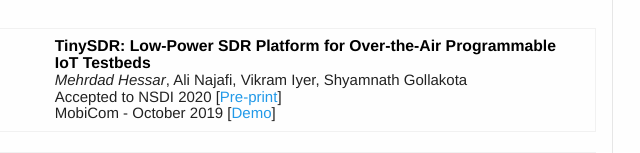
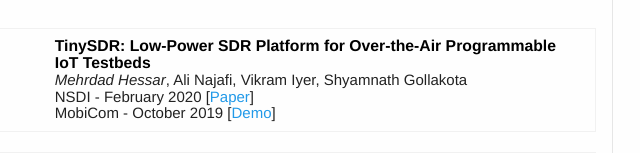
Before and after one commit to mehrdadhe/mehrdadhe.github.io, a plain HTML site: page index.html in a window 1280 px wide. Shown: the part 647-800 px from the top of the page, 277-917 px from the left. Drawn offline with Linux system fonts and the light colour scheme; no server answers; a script that the page names is missing.

Commit message:
tinysdr paper added

```diff
--- a/index.html
+++ b/index.html
@@ -189,8 +189,8 @@
                           <div class="large-12 columns">
                             <a target="_new" href="https://arxiv.org/pdf/1907.02063.pdf" class="papertitle">TinySDR: Low-Power SDR Platform for Over-the-Air Programmable IoT Testbeds</a><br>
                             <i>Mehrdad Hessar</i>, Ali Najafi, Vikram Iyer, Shyamnath Gollakota<br>
-                            Accepted to NSDI 2020
-                            [<a target="_new" href="https://arxiv.org/pdf/1907.02063.pdf">Pre-print</a>]<br>
+                            NSDI - February 2020
+                            [<a target="_new" href="./files/tinysdr.pdf">Paper</a>]<br>
                             MobiCom - October 2019
                             [<a target="_new" href="https://dl.acm.org/citation.cfm?id=3343373">Demo</a>]
                             <!--<span class="redtext">Coming soon</span><br>-->
```
Also changed, not shown: 1 other file.
